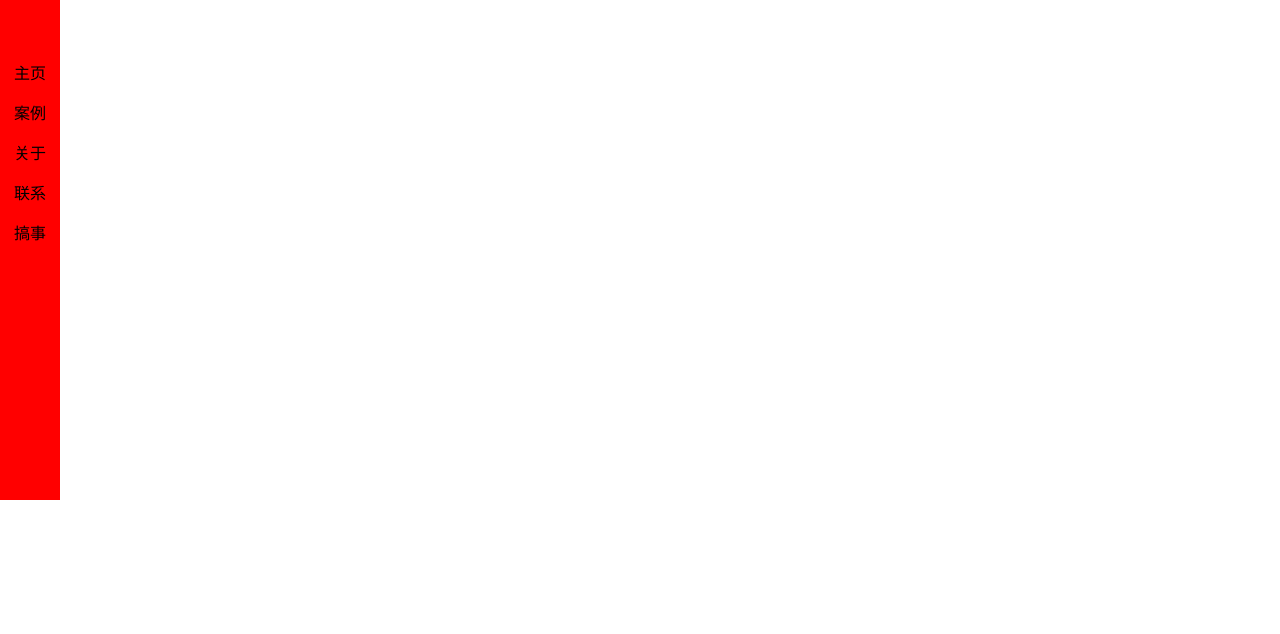
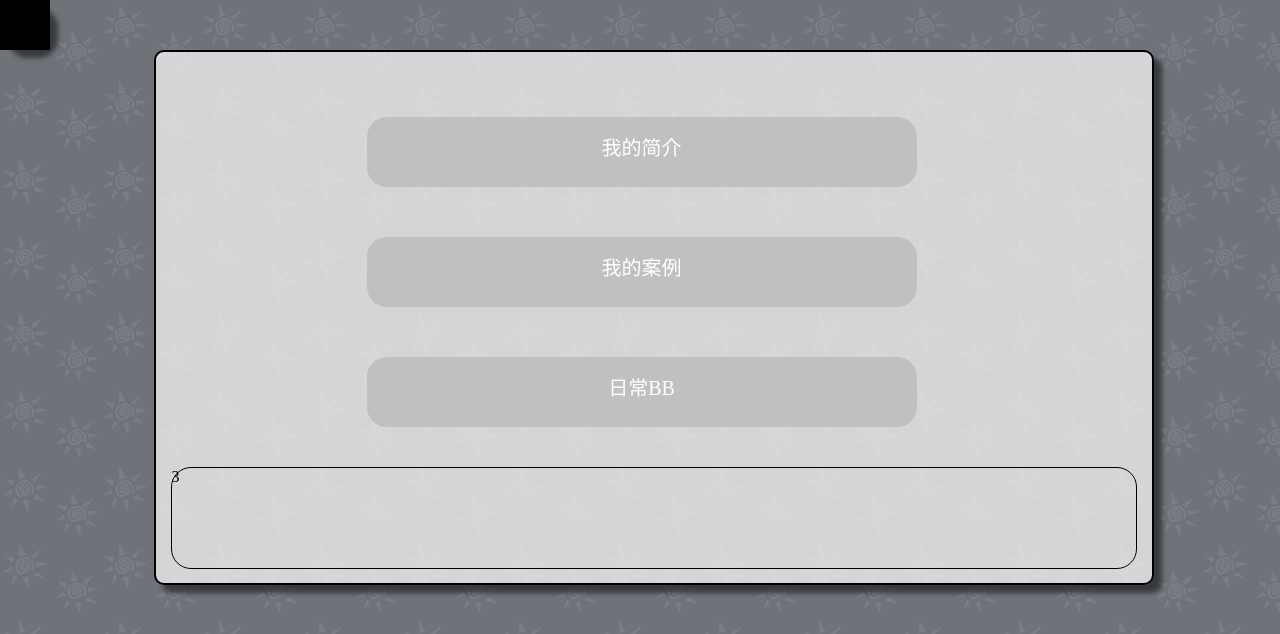
Before and after one commit to qq1513062476/huangyunbin, a plain HTML site: page index.html in a window 1280 px wide. Drawn offline with Linux system fonts and the light colour scheme.

Commit message:
Add files via upload

```diff
--- /dev/null
+++ b/css/index.css
@@ -0,0 +1,84 @@
+		*{margin: 0px;padding: 0px;}
+		.kuang{
+			width: 1000px;
+			height: 535px;
+			background-color: #ffffff;
+			margin-left: 12%;/*居中*/
+			margin-top: 50px;
+			border: 2px solid black;
+			border-radius: 10px;
+			padding: 15px;
+			box-sizing:border-box;/*仅限于盒子模型边框不会溢出（溢出隐藏）*/
+			box-shadow: 8px 8px 5px rgba(0,0,0,0.5);/*阴影*/
+		}
+		.tab{
+			width: 946px;
+			height: 450px;
+		}
+		.nav{
+			width: 942px;
+			height: 350px;
+		}
+		.nav ul li{
+			margin-top: 50px;
+			box-sizing:border-box;/*仅限于盒子模型边框不会溢出（溢出隐藏）*/
+			font-size: 20px;
+			text-align: center;
+			list-style: none;
+			width: 550px;
+			height: 70px;
+			background-color:#C0C0C0;
+			margin-left: 196px;
+			border-radius:20px;
+		}
+		.nav ul{
+			width: 65px;
+		}
+		.nav ul li:hover{
+			background: white;
+		}
+		.nav ul li a:hover{text-align: center;color: #000;}/*a标签鼠标经过事件*/
+		.nav ul li a{
+			box-sizing: border-box;
+			padding-top: 15px;
+			text-align: center;
+			color: #FFF;/*字体颜色*/
+			text-decoration: none;/*字体样式（下划线...）*//*让链接字体为黑色并且没有下划线*/
+			color:white;
+			text-align: center;
+			display: block;/*a标签以块状显示*/
+			width: 550px;
+			height: 70px;
+			border-radius: 20px;
+		}
+		.bottom{
+			border: 1px solid black;
+			border-radius: 20px;
+			height: 100px;
+		}
+		#jianjie{
+			position: absolute;
+			top: 0px;
+			left: 0px;
+			background-color: black;
+			width: 50px;
+			height: 50px;
+			border-radius: 20px;
+			box-shadow: 8px 8px 5px rgba(0,0,0,0.5);
+		}
+		#anli{
+			position: absolute;
+			top: 0px;
+			left: 0px;
+			background-color: black;
+			width: 50px;
+			height: 50px;
+		}
+		#bb{
+			position: absolute;
+			top: 0px;
+			left: 0px;
+			background-color: black;
+			width: 50px;
+			height: 50px;
+		}
--- a/index.html
+++ b/index.html
@@ -1,48 +1,30 @@
 <!DOCTYPE html>
 <html lang="en">
 <head>
-    <meta charset="UTF-8">
-    <title>练习1</title>
-    <style type="text/css">
-        *{margin: 0px;padding: 0px;}
-        .box{
-            width: 60px;
-            height: 60px;
-            background-color: red;
-            box-sizing: border-box;
-            padding-top: 60px;
-            float: left;
-            position: fixed;
-        }
-        .box:hover{
-            height: 500px;
-            transition: height 500ms ease-in 100ms;
-
-        }
-        .left_nav{
-            opacity: 0;
-            list-style: none;
-            size: 10px;
-        }
-        .box:hover .left_nav{
-            opacity: 1;
-            transition: opacity 500ms ease-in 200ms;
-        }
-        .left_nav li{
-            text-align: center;
-            height: 40px;
-        }
-    </style>
+	<script type="text/javascript" src="js/js.js"></script>
+	<meta charset="UTF-8">
+	<title>你好</title>
+	<link rel="stylesheet" type="text/css" href="./css/index.css">
 </head>
-<body>
-    <div class="box">
-        <div class="left_nav" id="left_nav">
-            <li>主页</li>
-            <li>案例</li>
-            <li>关于</li>
-            <li>联系</li>
-            <li>搞事</li>
-        </div>
-    </div>
+<body style="background-image: url(./img/bg.gif);">
+	<div id="jianjie">
+		123
+	</div>
+	<div id="anli">
+		123
+	</div>
+	<div id="bb">
+		123
+	</div>
+	<div class="kuang" style="background: rgba(255,255,255,0.7);">
+		<div class="nav">
+			<ul>
+				<li><a id="jj" href="#" onclick="tanchu1()">我的简介</a></li>
+				<li><a href="#">我的案例</a></li>
+				<li><a href="#">日常BB</a></li>
+			</ul>
+		</div>
+		<div class="bottom">3</div>
+	</div>
 </body>
 </html>
--- /dev/null
+++ b/js/js.js
@@ -0,0 +1,5 @@
+function tanchu1(){
+	jianjie.style.width='1030px';
+	jianjie.style.height='1000px';
+	jianjie.style.margin='30px 0 0 12%';
+}
```
Also changed, not shown: img/bg.gif (added).
